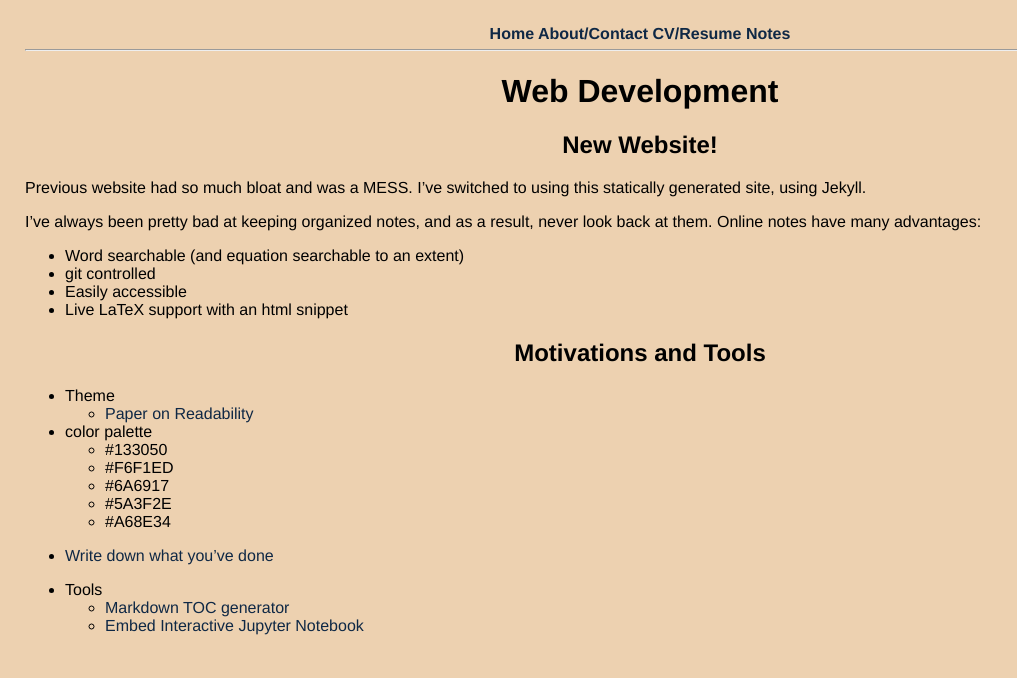
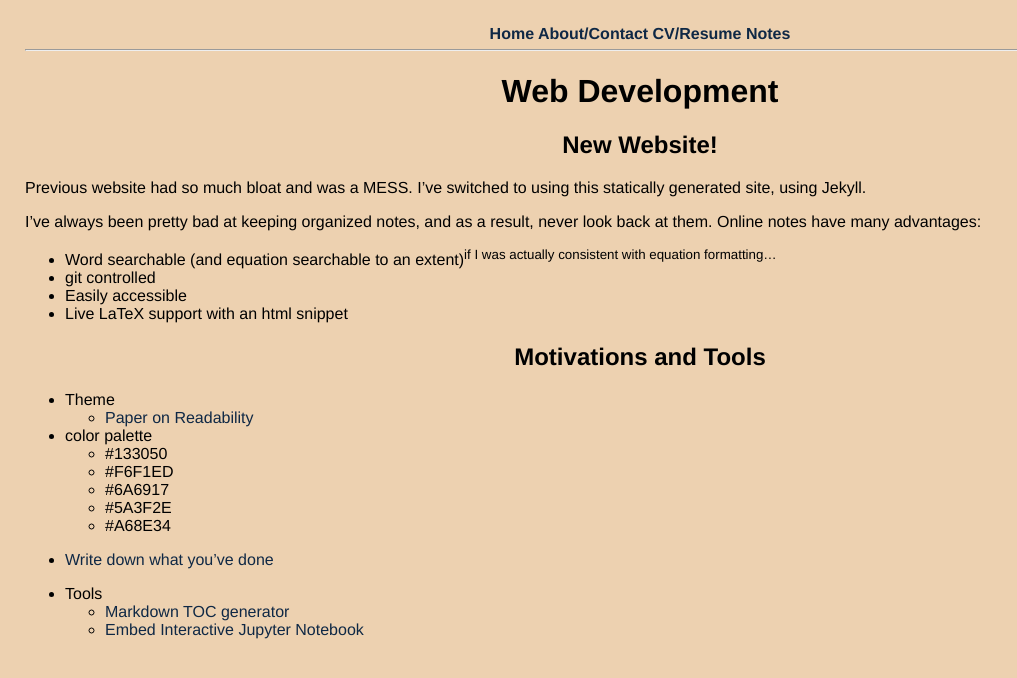
Before and after one commit to thaihangchung7/thaihangchung7.github.io, a Jekyll site: the page built from _notes/webdev.md, in a window 1280 px wide. Shown: the top 678 px of the page, without its empty margins (0-1017 px from the left). Built offline with Jekyll 4.4.1, drawn with Linux system fonts in a browser that asks for light colours.

Commit message:
A few words about being consistent with formatting

```diff
--- a/_notes/webdev.md
+++ b/_notes/webdev.md
@@ -10,7 +10,7 @@ Previous website had so much bloat and was a MESS. I've switched to using this s
 
 I've always been pretty bad at keeping organized notes, and as a result, never look back at them. Online notes have many advantages:
 
-- Word searchable (and equation searchable to an extent)
+- Word searchable (and equation searchable to an extent)<sup>if I was actually consistent with equation formatting...</sup>
 - git controlled
 - Easily accessible
 - Live LaTeX support with an html snippet
```
